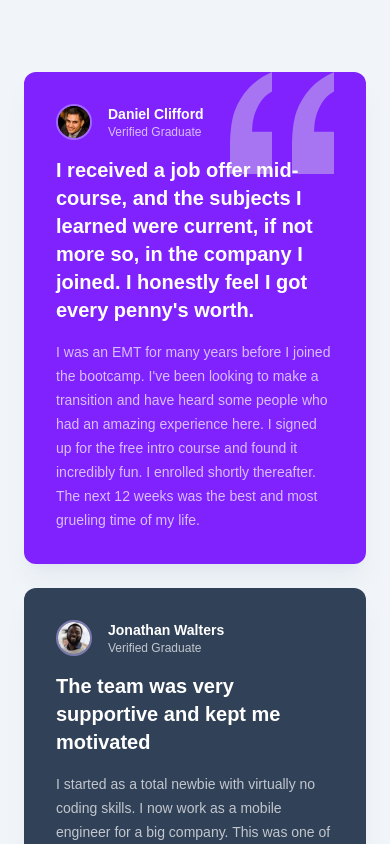
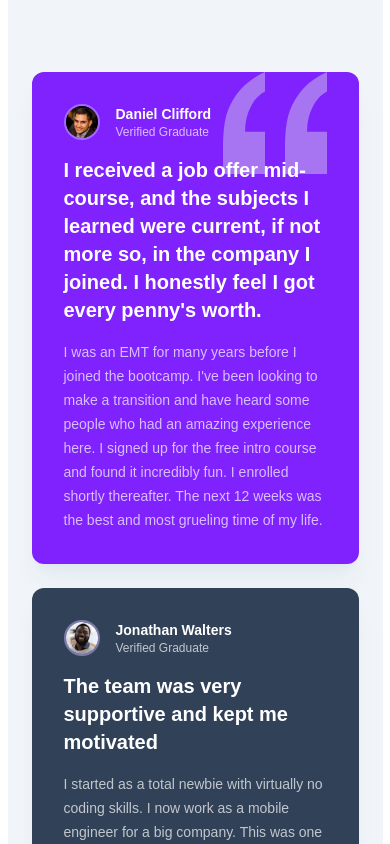
Before and after one commit to sevvalygn/testimonials-grid-react-tailwind, a React (Vite) app: page / in a window 390 px wide. Shown: the top 844 px of the page. Built offline with nearby package versions, Linux system fonts and the light colour scheme.

Commit message:
style: set responsive container widths for mobile and desktop

```diff
--- a/src/App.jsx
+++ b/src/App.jsx
@@ -55,10 +55,10 @@ const testimonials = [
 
 function App() {
   return (
-    <main className="min-h-screen bg-slate-100 px-6 py-18 md:px-16">
+    <main className="min-h-screen bg-slate-100 px-6 py-18 md:px-16 mx-auto max-w-[375px] md:max-w-[1110px]">
       <section
         aria-label="Testimonials grid section"
-        className="mx-auto grid w-full max-w-[1110px] gap-6 md:grid-cols-4"
+        className="mx-auto grid w-full max-w-[375px] md:max-w-[1110px] gap-6 md:grid-cols-4"
       >
         {testimonials.map((item) => (
           <article
```
